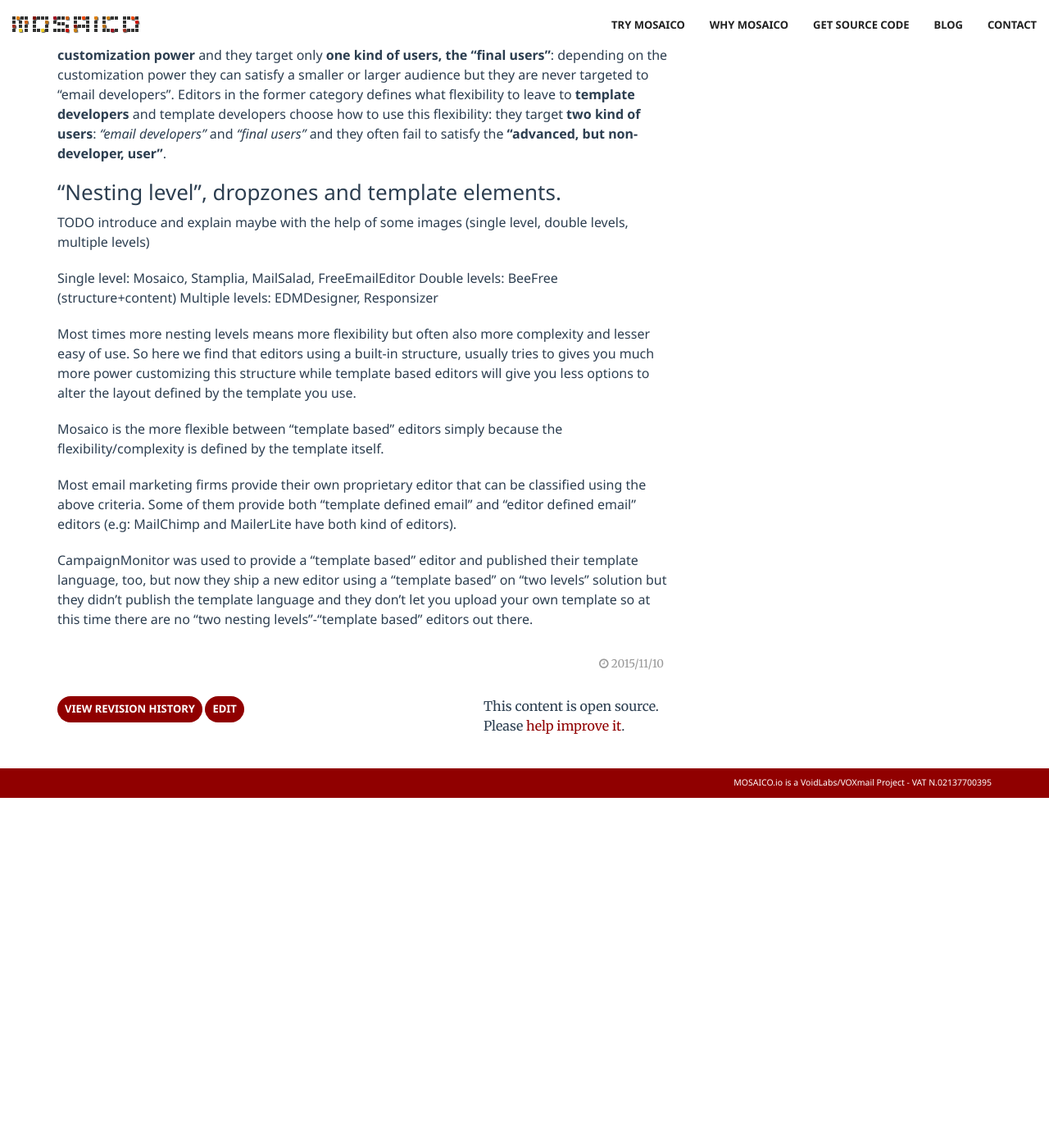
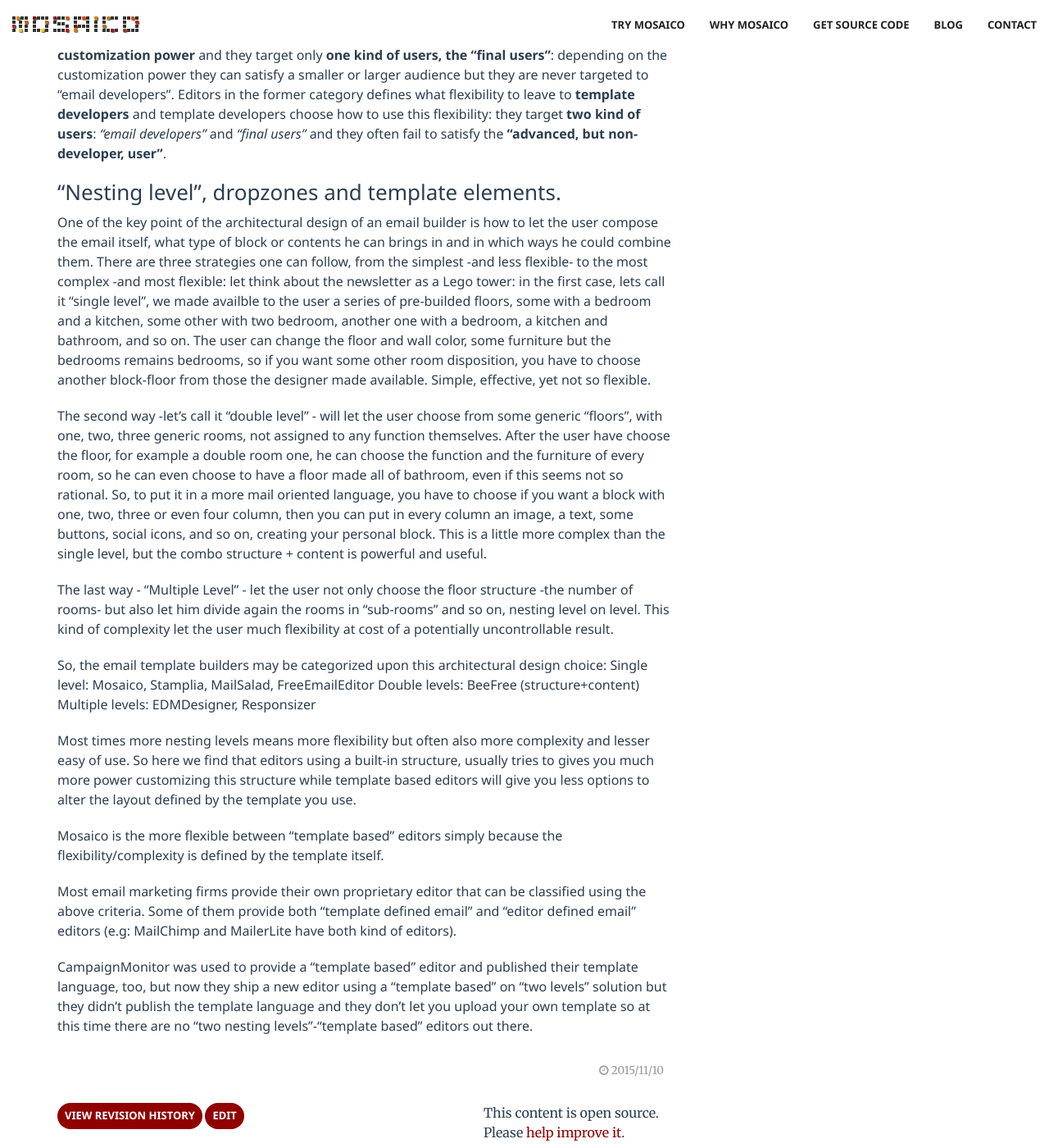
Before and after one commit to voidlabs/mosaico.io, a Jekyll site: the page built from _posts/2015-11-10-classifying-free-email-template-builders.md, in a window 1280 px wide and 1400 px high, scrolled down 1418 px. Shown: the whole window at 82% size. Built offline with Jekyll 4.4.1, drawn with Linux system fonts in a browser that asks for light colours; Markdown is read by kramdown in place of the engine named in the settings; comment, search, counter and statistics services are not loaded; before the commit the page ends 2391 px from its top, so only the background shows below that.

Commit message:
intro for nesting levels

```diff
--- a/_posts/2015-11-10-classifying-free-email-template-builders.md
+++ b/_posts/2015-11-10-classifying-free-email-template-builders.md
@@ -41,8 +41,19 @@
 
 ### "Nesting level", dropzones and template elements.
 
-TODO introduce and explain maybe with the help of some images (single level, double levels, multiple levels)
+One of the key point of the architectural design of an email builder is how to let the user compose the email itself, what type of block or contents he can brings in and in which ways he could combine them.
+There are three strategies one can follow, from the simplest -and less flexible- to the most complex -and most flexible: let think about the newsletter as a Lego tower: in the first case, lets call it "single level", we made availble to the user a series of pre-builded floors, some with a bedroom and a kitchen, some other with two bedroom, another one with a bedroom, a kitchen and bathroom, and so on.
+The user can change the floor and wall color, some furniture but the bedrooms remains bedrooms, so if you want some other room disposition, you have to choose another block-floor from those the designer made available.
+Simple, effective, yet not so flexible.
 
+The second way -let's call it "double level" - will let the user choose from some generic "floors", with one, two, three generic rooms, not assigned to any function themselves.
+After the user have choose the floor, for example a double room one, he can choose the function and the furniture of every room, so he can even choose to have a floor made all of bathroom, even if this seems not so rational. So, to put it in a more mail oriented language, you have to choose if you want a block with one, two, three or even four column, then you can put in every column an image, a text, some buttons, social icons, and so on, creating your personal block.
+This is a little more complex than the single level, but the combo structure + content is powerful and useful.
+
+The last way - "Multiple Level" - let the user not only choose the floor structure -the number of rooms- but also let him divide again the rooms in "sub-rooms" and so on, nesting level on level.
+This kind of complexity let the user much flexibility at cost of a potentially uncontrollable result.
+
+So, the email template builders may be categorized upon this architectural design choice:
 Single level: Mosaico, Stamplia, MailSalad, FreeEmailEditor
 Double levels: BeeFree (structure+content)
 Multiple levels: EDMDesigner, Responsizer
```
